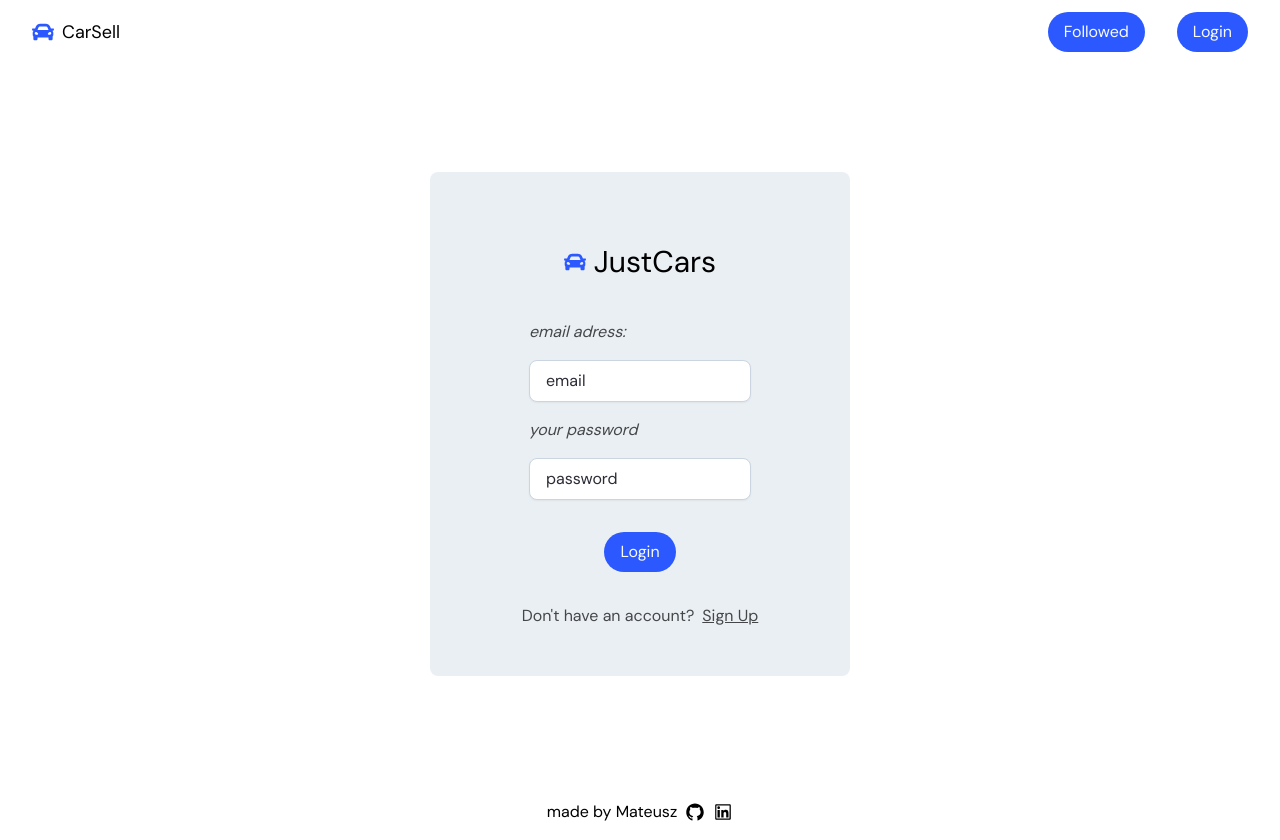
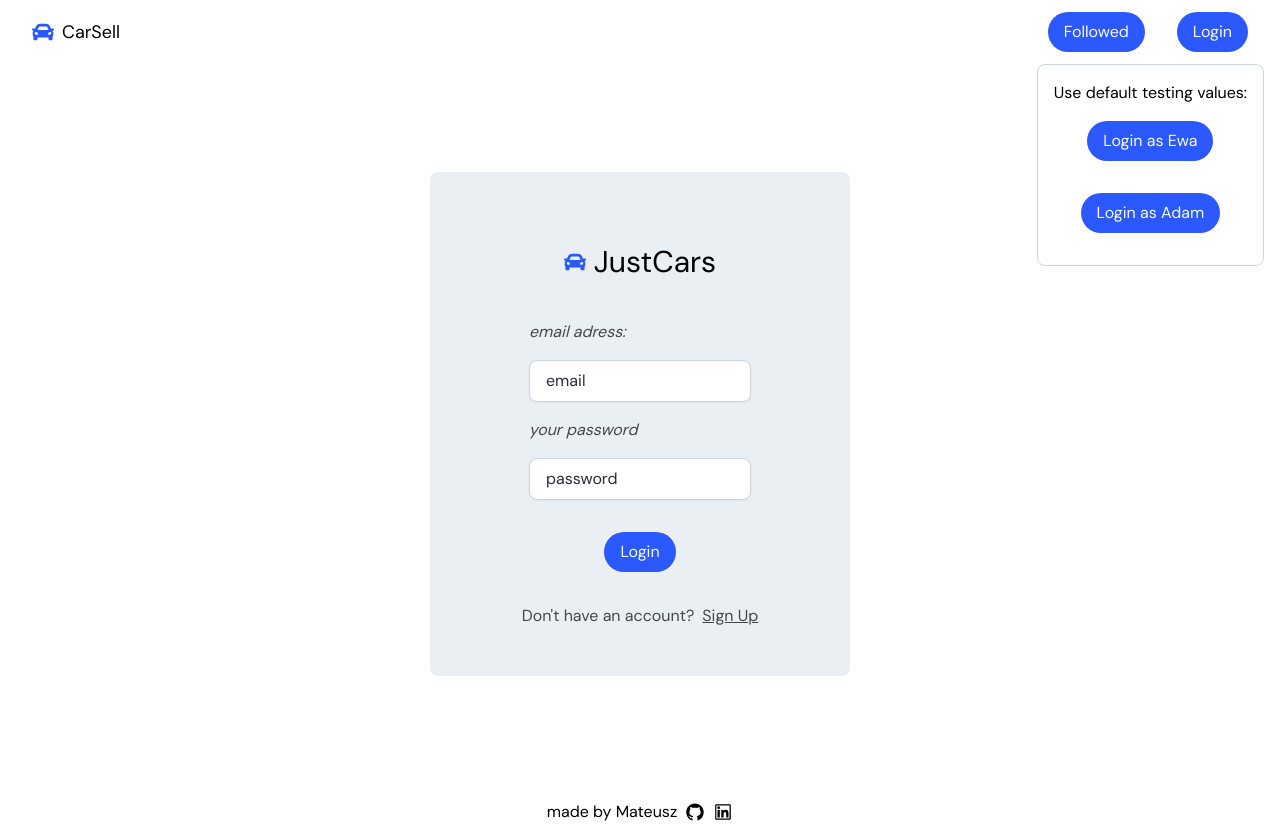
Before and after one commit to Matthew9512/mern-cars-announcement, a React (Vite) app in the folder frontend/: page /login in a window 1280 px wide. Built offline with nearby package versions, Linux system fonts and the light colour scheme; no server answers.

Commit message:
chat refactor, search contacts bug

```diff
--- a/frontend/src/pages/Login.jsx
+++ b/frontend/src/pages/Login.jsx
@@ -3,6 +3,7 @@ import Input from '../ui/Input';
 import LinkButton from '../ui/LinkButton';
 import LoadingButton from '../ui/LoadingButton';
 import { useLogin } from '../api/useAuth';
+import DefaultLogin from './User/components/defaultLogin';
 
 function Login() {
    const { mutate, isPending } = useLogin();
@@ -17,7 +18,8 @@ function Login() {
    };
 
    return (
-      <section className='flex-center h-[90vh]'>
+      <section className='flex-center h-[90vh] relative'>
+         <DefaultLogin login={mutate} />
          <form
             onSubmit={handleLogin}
             className='bg-secondary-white w-[420px] rounded-lg flex-center flex-col py-12 gap-4'
--- a/frontend/src/pages/User/components/ContactList.jsx
+++ b/frontend/src/pages/User/components/ContactList.jsx
@@ -30,11 +30,13 @@ function ContactList({ user, reciverId, resetMessages }) {
 
    // search contact by its name based on input value
    const handleSearchContact = (e) => {
-      const inpValue = e.target.value;
+      const inpValue = e.target.value.toLowerCase();
 
       if (!inpValue) return setContactList(chatList);
-
-      setContactList(contactList.filter((chat) => chat.reciverName.includes(inpValue.toLowerCase())));
+      if (user?.username.includes(inpValue)) return setContactList([]);
+      setContactList(
+         chatList.filter((chat) => chat.reciverName.includes(inpValue) || chat.senderName.includes(inpValue))
+      );
    };
 
    useEffect(() => {
@@ -45,11 +47,13 @@ function ContactList({ user, reciverId, resetMessages }) {
 
    useEffect(() => {
       if (!arrivalMessage) return;
+      let contacts = [];
+      contactList.forEach((c) => c.members.filter((m) => m !== user?._id && contacts.push(m)));
 
-      if (contactList.find((c) => c.members.includes(arrivalMessage.reciverId))) return;
+      if (contacts.includes(arrivalMessage?.reciverId)) return;
       setTimeout(() => {
          queryClient.invalidateQueries(['chat-list']);
-      }, 1500);
+      }, 2000);
    }, [arrivalMessage, contactList]);
 
    // mark chat as readed
@@ -68,7 +72,7 @@ function ContactList({ user, reciverId, resetMessages }) {
             className='sm:w-full w-12 mx-auto'
             type='text'
             placeholder='find contact by name'
-            disabled={!contactList?.length}
+            disabled={!chatList?.length}
          />
          {isGetChatListPending && <LoadingSpinner />}
          {contactList?.length ? (
--- a/frontend/src/pages/User/components/Conversation.jsx
+++ b/frontend/src/pages/User/components/Conversation.jsx
@@ -6,6 +6,7 @@ import { useGetChatMsg } from '../../../api/useChat';
 import { useOnScreen } from '../../../api/useOnScreen';
 import { MessagesContext } from '../../../context/messagesContext';
 import { chatMembersData } from '../../../utils/helpers';
+import StartOfChat from './StartOfChat';
 
 function Conversation({ reciverId, user, messages, setMessages, page, setPage }) {
    const { arrivalMessage } = useContext(MessagesContext);
@@ -54,6 +55,7 @@ function Conversation({ reciverId, user, messages, setMessages, page, setPage })
             ) : (
                'Write a message to finish starting a new conversation with seller'
             )}
+            {currentChatMsg?.pagesAmount === page && <StartOfChat chatMembers={chatMembers} />}
             <p className='invisible' ref={infScrollEle}>
                infScrollEle
             </p>
--- /dev/null
+++ b/frontend/src/pages/User/components/DefaultLogin.jsx
@@ -0,0 +1,35 @@
+import Button from '../../../ui/Button';
+
+function DefaultLogin({ login }) {
+   return (
+      <div className='absolute top-0 right-4 p-4 rounded-lg flex flex-col items-center backdrop-blur-lg border border-secondary-grey'>
+         <p>Use default testing values:</p>
+         <Button
+            variant='primary'
+            className='my-4 w-max'
+            onClick={() =>
+               login({
+                  password: import.meta.env.VITE_EWA_PASSWORD,
+                  email: import.meta.env.VITE_EWA_EMAIL,
+               })
+            }
+         >
+            Login as Ewa
+         </Button>
+         <Button
+            variant='primary'
+            className='my-4 w-max'
+            onClick={() =>
+               login({
+                  password: import.meta.env.VITE_ADAM_PASSWORD,
+                  email: import.meta.env.VITE_ADAM_EMAIL,
+               })
+            }
+         >
+            Login as Adam
+         </Button>
+      </div>
+   );
+}
+
+export default DefaultLogin;
--- a/frontend/src/pages/User/components/MessagesForm.jsx
+++ b/frontend/src/pages/User/components/MessagesForm.jsx
@@ -3,8 +3,9 @@ import { v4 as uuidv4 } from 'uuid';
 import LoadingButton from '../../../ui/LoadingButton';
 import { sendIcon } from '../../../utils/icons';
 import { useCreateChat, useCreateMsg } from '../../../api/useChat';
+import TypingNotify from './TypingNotify';
 
-function MessagesForm({ socket, user, reciverId, whosTyping, messages, setMessages }) {
+function MessagesForm({ socket, user, reciverId, messages, setMessages }) {
    let formRef = useRef();
    const [disabledSendBtn, setDisabledSendBtn] = useState(false);
    const { createNewMsg, isCreateMsgPending } = useCreateMsg();
@@ -77,9 +78,7 @@ function MessagesForm({ socket, user, reciverId, whosTyping, messages, setMessag
          onInput={handleMessageLength}
          className='mx-auto h-[10%] flex-center gap-2 relative'
       >
-         <p className='italic absolute -top-10 -left-3 p-4 text-sm text-primary-grey'>
-            {whosTyping && whosTyping?.senderId === reciverId && `${whosTyping?.username} typing...`}
-         </p>
+         <TypingNotify socket={socket} reciverId={reciverId} />
          <textarea
             disabled={!reciverId}
             onKeyDown={handleEnterPress}
--- a/frontend/src/pages/User/components/Messenger.jsx
+++ b/frontend/src/pages/User/components/Messenger.jsx
@@ -1,5 +1,5 @@
 import { useParams } from 'react-router-dom';
-import { useContext, useEffect, useState } from 'react';
+import { useContext, useState } from 'react';
 import UsersNavbar from './UsersNavbar';
 import ContactList from './ContactList';
 import Conversation from './Conversation';
@@ -11,7 +11,6 @@ function Messenger() {
    const { id } = useParams();
    const { user } = useContext(UserContext);
    const { socket } = useContext(MessagesContext);
-   const [whosTyping, setWhosTyping] = useState(false);
    const [messages, setMessages] = useState([]);
    let [page, setPage] = useState(1);
 
@@ -20,16 +19,6 @@ function Messenger() {
       setMessages([]);
       setPage(1);
    };
-
-   useEffect(() => {
-      if (socket.current)
-         socket.current.on('isTyping', (user) => {
-            setWhosTyping({ username: user?.username, senderId: user?.senderId });
-            setTimeout(() => {
-               setWhosTyping(false);
-            }, 1500);
-         });
-   }, [socket]);
 
    return (
       <section className='bg-secondary-white pt-4 relative'>
@@ -45,14 +34,7 @@ function Messenger() {
                   page={page}
                   setPage={setPage}
                />
-               <MessagesForm
-                  socket={socket}
-                  reciverId={id}
-                  user={user}
-                  whosTyping={whosTyping}
-                  messages={messages}
-                  setMessages={setMessages}
-               />
+               <MessagesForm socket={socket} reciverId={id} user={user} messages={messages} setMessages={setMessages} />
             </div>
          </article>
       </section>
--- /dev/null
+++ b/frontend/src/pages/User/components/StartOfChat.jsx
@@ -0,0 +1,15 @@
+function StartOfChat({ chatMembers }) {
+   return (
+      <div className='flex-center flex-col gap-2 capitalize font-bold border-b border-secondary-grey pb-4 mb-4'>
+         <div
+            className='w-12 h-12 relative flex-none rounded-full flex-center flex-col text-lg mx-auto'
+            style={{ backgroundColor: chatMembers?.reciversAvatar }}
+         >
+            <p>{chatMembers?.reciversName?.at(0)}</p>
+         </div>
+         <p>{chatMembers?.reciversName}</p>
+      </div>
+   );
+}
+
+export default StartOfChat;
--- /dev/null
+++ b/frontend/src/pages/User/components/TypingNotify.jsx
@@ -0,0 +1,23 @@
+import { useEffect, useState } from 'react';
+
+function TypingNotify({ socket, reciverId }) {
+   const [whosTyping, setWhosTyping] = useState(false);
+
+   useEffect(() => {
+      if (socket.current)
+         socket.current.on('isTyping', (user) => {
+            setWhosTyping({ username: user?.username, senderId: user?.senderId });
+            setTimeout(() => {
+               setWhosTyping(false);
+            }, 1500);
+         });
+   }, [socket]);
+
+   return (
+      <p className='italic absolute -top-10 -left-3 p-4 text-sm text-primary-grey'>
+         {whosTyping && whosTyping?.senderId === reciverId && `${whosTyping?.username} typing...`}
+      </p>
+   );
+}
+
+export default TypingNotify;
```
Also changed, not shown: 1 other file (tests, documents, lock files or other folders).
